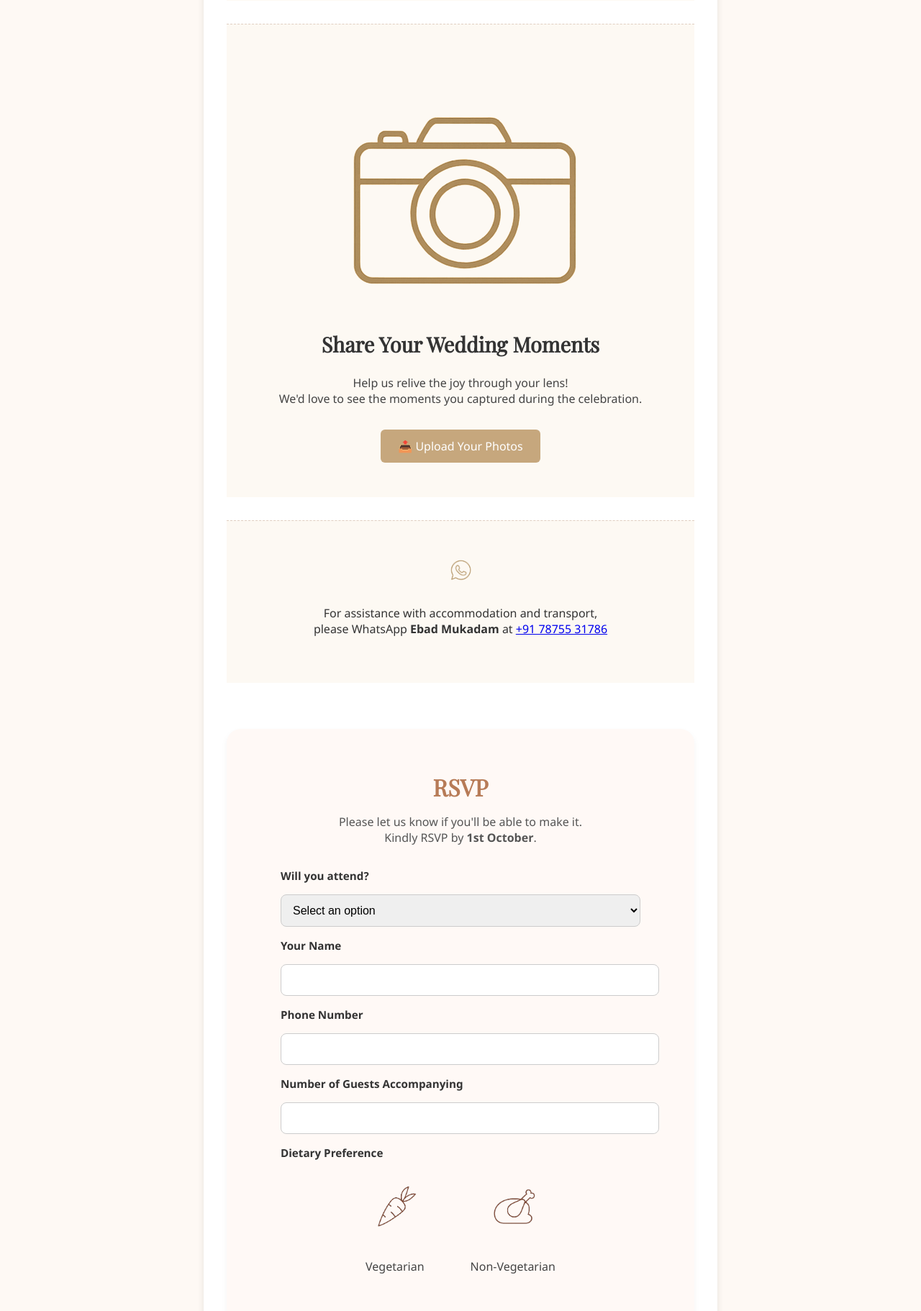
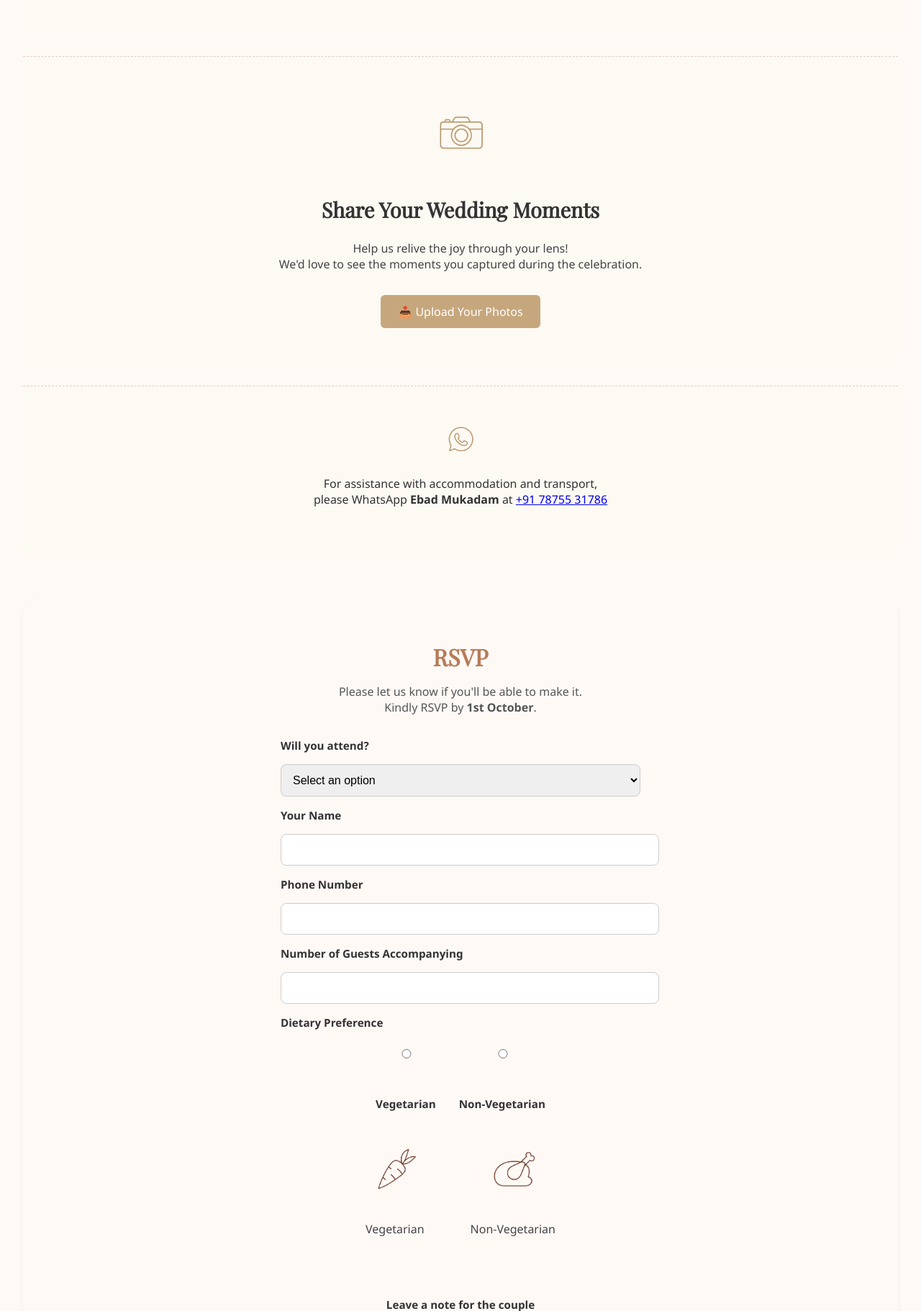
Before and after one commit to EbadMukadam/fifashaadi, a Flask app: page / in a window 1280 px wide. Shown: the part 2304-4126 px from the top of the page at 72% size. Run offline with Flask 3, Linux system fonts and the light colour scheme; some libraries are stand-ins or nearby versions; some web fonts are replaced.

Commit message:
Final layout: RSVP moved, icons resized, invitation block removed

```diff
--- a/static/style.css
+++ b/static/style.css
@@ -517,3 +517,27 @@ body {
   background-color: #f9f5f0;
   box-shadow: 0 0 10px rgba(92, 70, 52, 0.3);
 }
+
+/* Adjusted for mobile - smaller camera icon */
+@media (max-width: 500px) {
+  .info-icon-centered {
+    width: 60px;
+  }
+}
+
+/* Centered camera icon - adjusted */
+.info-icon-centered {
+  width: 80px;
+  height: auto;
+  margin: 0 auto 1rem auto;
+  display: block;
+  opacity: 0.9;
+}
+
+/* Slightly bigger icons for info */
+.info-icon {
+  width: 50px;
+  height: auto;
+  opacity: 0.85;
+  margin-bottom: 0.3rem;
+}
--- a/templates/index.html
+++ b/templates/index.html
@@ -20,7 +20,7 @@
     </div>
 
     <!-- Invitation Block -->
-    <div class="invite-block">
+    <!-- Invitation block removed -->
       <p class="parents">Mrs. Shaista & Mr. Anwar Mukadam</p>
       <p class="request-line">Request the honour of your presence at the</p>
       <div class="highlight-event">Wedding Ceremony</div>
@@ -117,7 +117,7 @@
       </p>
     </section>
 
-    <!-- RSVP Section (now moved to bottom) -->
+    <!-- RSVP Section -->
     <section class="rsvp-section" id="rsvp">
       <h2 class="rsvp-heading">RSVP</h2>
       <p class="rsvp-subtext">
@@ -143,6 +143,17 @@
         <input type="number" name="guests" id="guests" min="0" max="5" required>
 
         <label>Dietary Preference</label>
+        <div class="diet-options">
+          <label class="diet-item">
+            <input type="radio" name="diet" value="Vegetarian" required>
+            <div class="diet-icon veg"></div>
+            Vegetarian
+          </label>
+          <label class="diet-item">
+            <input type="radio" name="diet" value="Non-Vegetarian">
+            <div class="diet-icon nonveg"></div>
+            Non-Vegetarian
+          </label>
         <div class="diet-choice-wrapper">
           <div class="diet-choice" data-value="Vegetarian">
             <img src="{{ url_for('static', filename='veg.png') }}" alt="Vegetarian">
@@ -161,7 +172,6 @@
         <button type="submit" class="submit-btn">Submit RSVP</button>
       </form>
     </section>
-  </div>
 
   <script>
     // Countdown
```
